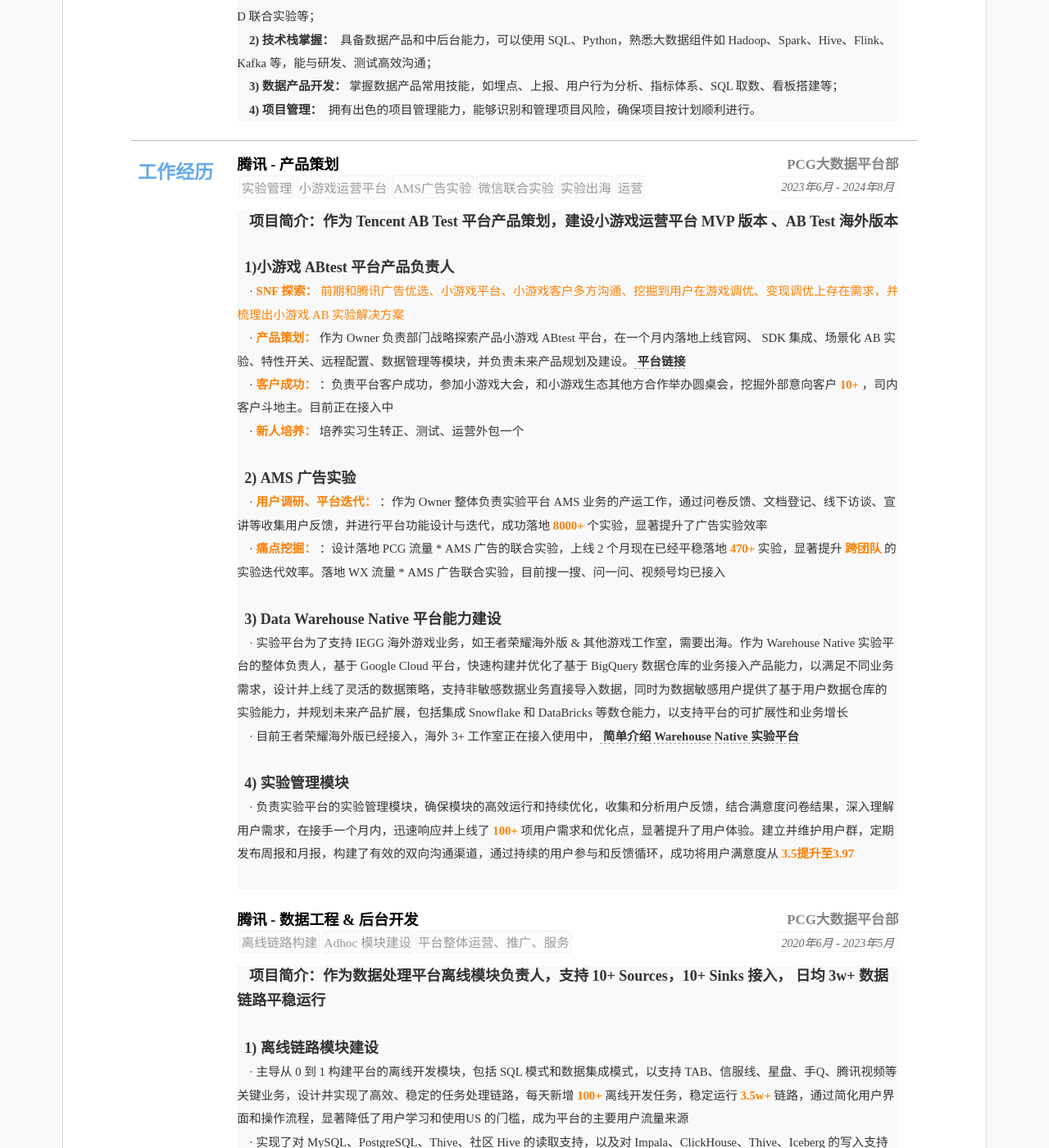
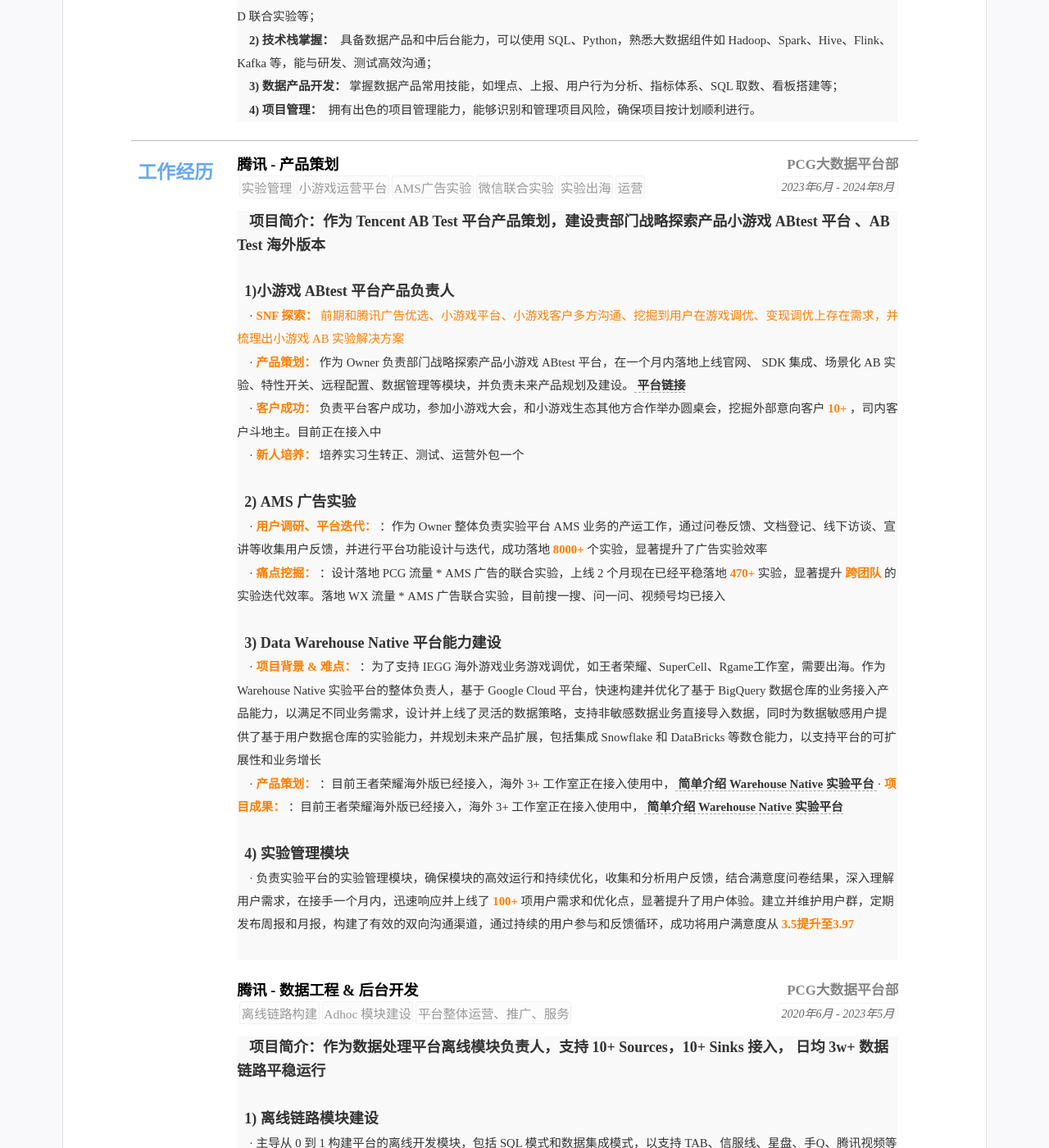
Before and after one commit to kuailexiaoshenxian/cn-wx-cv, a Jekyll site: the page built from index.html, in a window 1280 px wide and 1400 px high, scrolled down 415 px. Shown: the whole window at 82% size. Built offline with Jekyll 4.4.1, drawn with Linux system fonts in a browser that asks for light colours.

Commit message:
Update resume.yml

```diff
--- a/_data/resume.yml
+++ b/_data/resume.yml
@@ -99,21 +99,22 @@ main: #简历主要内容，
     # - 画像提升
     # - 实验配置
     # summary: 职务或者工作总结(自动折叠) 业务数据科学：负责新闻业务画像覆盖率、准确率提升，建立画像服务的指标监控体系 <br>  &nbsp &nbsp  平台数据开发：作为开发者完成数据平台的链路搭建和功能上线，为业务提供可靠的画像平台服务
-    detail: <font face="等线"><font size=4><strong>项目简介：作为 Tencent AB Test 平台产品策划，建设小游戏运营平台 MVP 版本 、AB Test 海外版本</strong></font></font> <br>  &nbsp &nbsp
+    detail: <font face="等线"><font size=4><strong>项目简介：作为 Tencent AB Test 平台产品策划，建设责部门战略探索产品小游戏 ABtest 平台 、AB Test 海外版本</strong></font></font> <br>  &nbsp &nbsp
            <br>
             <font face="等线"><font size=4><strong> &nbsp 1)小游戏 ABtest 平台产品负责人</strong></font> <br>  &nbsp &nbsp
             · <font color=#FF7F00><strong>SNF 探索： </strong>前期和腾讯广告优选、小游戏平台、小游戏客户多方沟通、挖掘到用户在游戏调优、变现调优上存在需求，并梳理出小游戏 AB 实验解决方案</font><br> &nbsp &nbsp
             · <font color=#FF7F00><strong>产品策划： </strong></font>作为 Owner 负责部门战略探索产品小游戏 ABtest 平台，在一个月内落地上线官网、 SDK 集成、场景化 AB 实验、特性开关、远程配置、数据管理等模块，并负责未来产品规划及建设。 <a href="https://abetterchoice.cn/"> <strong>平台链接</strong> </a><br> &nbsp &nbsp
-            · <font color=#FF7F00><strong>客户成功： </strong></font>：负责平台客户成功，参加小游戏大会，和小游戏生态其他方合作举办圆桌会，挖掘外部意向客户<font color=#FF7F00><strong> 10+ </strong></font> ，司内客户斗地主。目前正在接入中 <br> &nbsp &nbsp
+            · <font color=#FF7F00><strong>客户成功： </strong></font>负责平台客户成功，参加小游戏大会，和小游戏生态其他方合作举办圆桌会，挖掘外部意向客户<font color=#FF7F00><strong> 10+ </strong></font> ，司内客户斗地主。目前正在接入中 <br> &nbsp &nbsp
             · <font color=#FF7F00><strong>新人培养： </strong></font>培养实习生转正、测试、运营外包一个 <br> &nbsp &nbsp
             <br>
             <font face="等线"><font size=4><strong> &nbsp 2) AMS 广告实验</strong></font> <br>  &nbsp &nbsp
             · <font color=#FF7F00><strong>用户调研、平台迭代： </strong></font>：作为 Owner 整体负责实验平台 AMS 业务的产运工作，通过问卷反馈、文档登记、线下访谈、宣讲等收集用户反馈，并进行平台功能设计与迭代，成功落地<font color=#FF7F00><strong> 8000+ </strong></font> 个实验，显著提升了广告实验效率 <br> &nbsp &nbsp
-            ·  <font color=#FF7F00><strong>痛点挖掘： </strong></font>：设计落地 PCG 流量 * AMS 广告的联合实验，上线 2 个月现在已经平稳落地<font color=#FF7F00><strong> 470+ </strong></font>实验，显著提升 <font color=#FF7F00><strong>  跨团队</strong></font> 的实验迭代效率。落地 WX 流量 *  AMS 广告联合实验，目前搜一搜、问一问、视频号均已接入  <br>  &nbsp &nbsp
+            · <font color=#FF7F00><strong>痛点挖掘： </strong></font>：设计落地 PCG 流量 * AMS 广告的联合实验，上线 2 个月现在已经平稳落地<font color=#FF7F00><strong> 470+ </strong></font>实验，显著提升 <font color=#FF7F00><strong>  跨团队</strong></font> 的实验迭代效率。落地 WX 流量 *  AMS 广告联合实验，目前搜一搜、问一问、视频号均已接入  <br>  &nbsp &nbsp
             <br>
             <font face="等线"><font size=4><strong> &nbsp 3) Data Warehouse Native 平台能力建设</strong></font>  <br>  &nbsp &nbsp
-            · 实验平台为了支持 IEGG 海外游戏业务，如王者荣耀海外版 & 其他游戏工作室，需要出海。作为 Warehouse Native 实验平台的整体负责人，基于 Google Cloud 平台，快速构建并优化了基于 BigQuery 数据仓库的业务接入产品能力，以满足不同业务需求，设计并上线了灵活的数据策略，支持非敏感数据业务直接导入数据，同时为数据敏感用户提供了基于用户数据仓库的实验能力，并规划未来产品扩展，包括集成 Snowflake 和 DataBricks 等数仓能力，以支持平台的可扩展性和业务增长<br> &nbsp &nbsp
-            · 目前王者荣耀海外版已经接入，海外 3+ 工作室正在接入使用中， <a href="https://docs.abetterchoice.ai/guide/data/data-warehouse"> <strong> 简单介绍 Warehouse Native 实验平台 </strong> </a>
+            · <font color=#FF7F00><strong>项目背景 & 难点： </strong></font>：为了支持 IEGG 海外游戏业务游戏调优，如王者荣耀、SuperCell、Rgame工作室，需要出海。作为 Warehouse Native 实验平台的整体负责人，基于 Google Cloud 平台，快速构建并优化了基于 BigQuery 数据仓库的业务接入产品能力，以满足不同业务需求，设计并上线了灵活的数据策略，支持非敏感数据业务直接导入数据，同时为数据敏感用户提供了基于用户数据仓库的实验能力，并规划未来产品扩展，包括集成 Snowflake 和 DataBricks 等数仓能力，以支持平台的可扩展性和业务增长<br> &nbsp &nbsp
+            · <font color=#FF7F00><strong>产品策划： </strong></font>：目前王者荣耀海外版已经接入，海外 3+ 工作室正在接入使用中， <a href="https://docs.abetterchoice.ai/guide/data/data-warehouse"> <strong> 简单介绍 Warehouse Native 实验平台 </strong> </a>
+            · <font color=#FF7F00><strong>项目成果： </strong></font>：目前王者荣耀海外版已经接入，海外 3+ 工作室正在接入使用中， <a href="https://docs.abetterchoice.ai/guide/data/data-warehouse"> <strong> 简单介绍 Warehouse Native 实验平台 </strong> </a>
             <br> <br>
             <font face="等线"><font size=4><strong> &nbsp 4) 实验管理模块</strong></font>  <br>  &nbsp &nbsp
             · 负责实验平台的实验管理模块，确保模块的高效运行和持续优化，收集和分析用户反馈，结合满意度问卷结果，深入理解用户需求，在接手一个月内，迅速响应并上线了<font color=#FF7F00><strong> 100+ </strong></font>项用户需求和优化点，显著提升了用户体验。建立并维护用户群，定期发布周报和月报，构建了有效的双向沟通渠道，通过持续的用户参与和反馈循环，成功将用户满意度从<font color=#FF7F00><strong> 3.5提升至3.97</strong></font> <br>  &nbsp &nbsp
```
